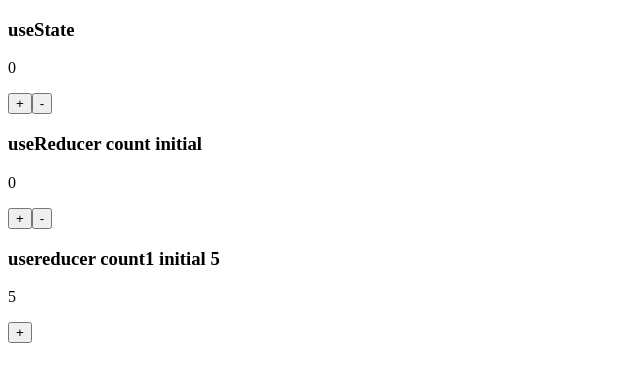
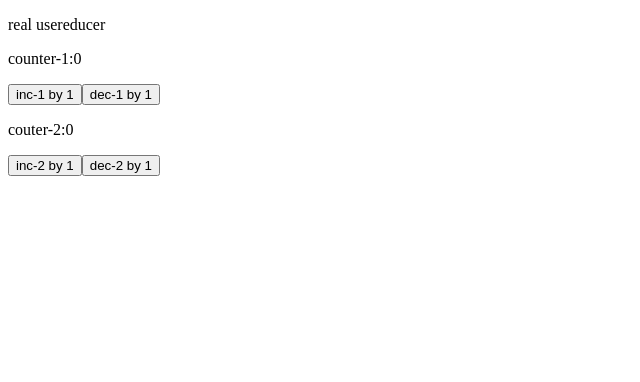
Before and after one commit to sheikhhasan124/react-js-basic, a React (Create React App) app: page / in a window 1280 px wide. Shown: the top 382 px of the page, without its empty margins (0-640 px from the left). Built offline with nearby package versions, Linux system fonts and the light colour scheme.

Commit message:
usereducer rela practice dispatch({type:---, value:--})

```diff
--- a/src/UserReducerMore/local/App.js
+++ b/src/UserReducerMore/local/App.js
@@ -1,11 +1,13 @@
 import React from 'react';
 import PracticeOne from './PracticeOne';
+import PracticeTwo from './PracticeTwo';
 
 
 const App = () => {
     return (
         <div>
-        <PracticeOne></PracticeOne>
+        {/* <PracticeOne></PracticeOne> */}
+        <PracticeTwo/>
         </div>
     );
 };
--- /dev/null
+++ b/src/UserReducerMore/local/PracticeTwo.js
@@ -0,0 +1,37 @@
+import React, { useReducer } from 'react';
+
+const initialValue = {
+    counter1:0,
+    counter2:0
+}
+const reducer=(state,action)=>{
+      switch(action.type){
+          case 'inc':
+              return {...state,counter1:state.counter1 + action.value};
+          case 'dec':
+              return{...state, counter1:state.counter1 - action.value}
+          case 'inc2':
+              return{...state, counter2:state.counter2 + action.value};
+          case 'dec2':
+              return{...state, counter2:state.counter2 - action.value}
+          default:
+              return state;
+      }
+}
+
+const PracticeTwo = () => {
+    const [count, dispatch]=useReducer(reducer,initialValue)
+    return (
+        <div>
+            <p>real usereducer </p>
+            <p>counter-1:{count.counter1}</p>
+            <button onClick={()=>dispatch({type:'inc',value:1})}>inc-1 by 1</button>
+            <button onClick={()=>dispatch({type:'dec', value:1})}>dec-1 by 1</button>
+            <p>couter-2:{count.counter2}</p>
+            <button onClick={()=>dispatch({type:'inc2', value:1})}>inc-2 by 1</button>
+            <button onClick={()=>dispatch({type:'dec2', value:1})}>dec-2 by 1</button>
+        </div>
+    );
+};
+
+export default PracticeTwo;
```
